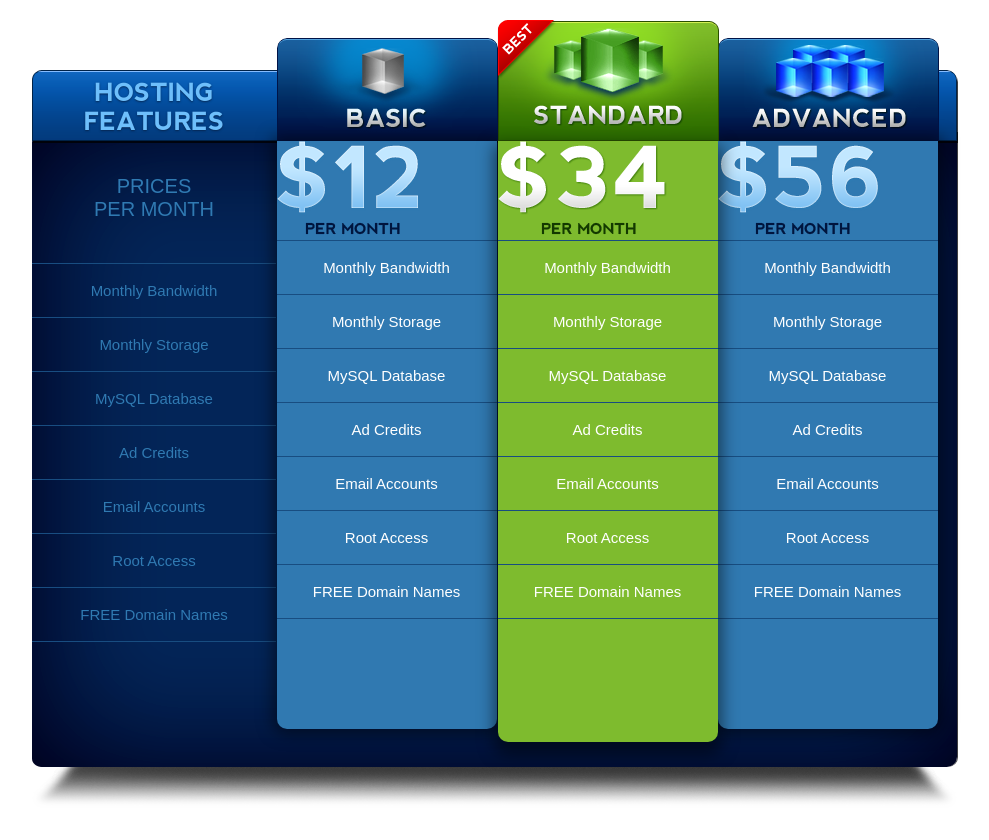
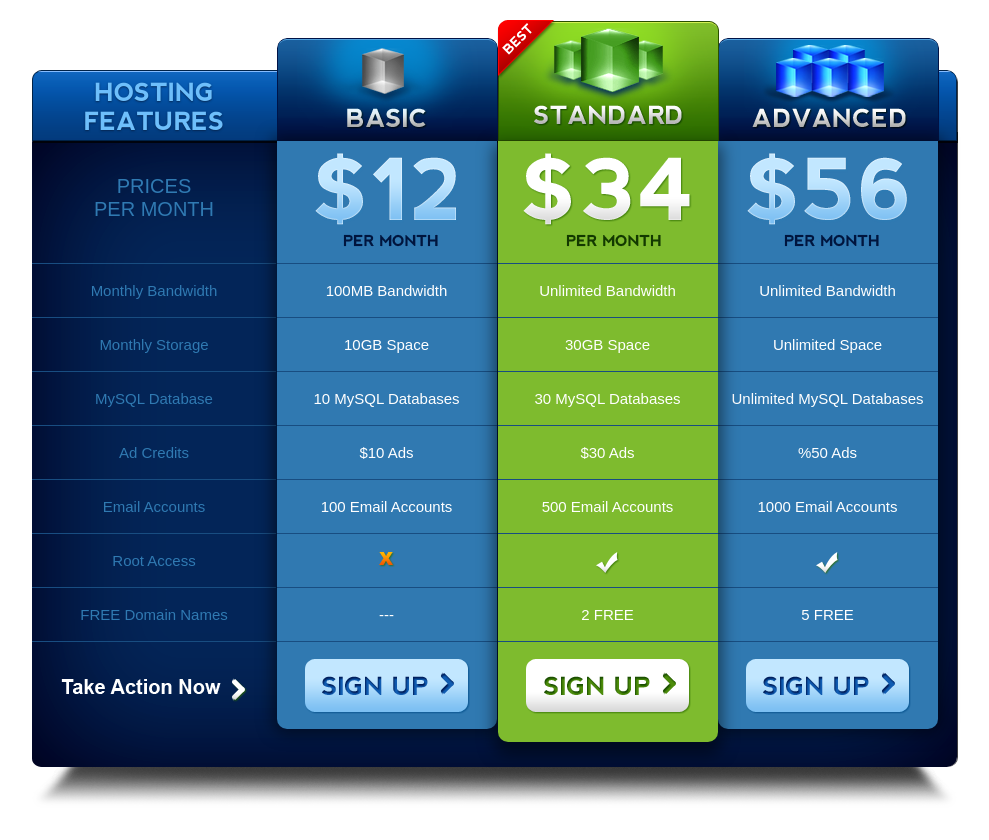
Before and after one commit to schao87/codify-adobe-assets, a plain HTML site: page index.html in a window 1280 px wide. Shown: the whole page, without its empty margins (146-1135 px from the left). Drawn offline with Linux system fonts and the light colour scheme.

Commit message:
finished everything

```diff
--- a/index.html
+++ b/index.html
@@ -47,6 +47,7 @@
 	 					<div class="featuresText">FREE Domain Names</div>
 	 				</div>
 	 				<div class="divider"></div>
+	 				<img class="action" src="img/action.png">
 	 			</div>
 	 		</div>
 	 		<div class="backshadow"></div>
@@ -55,114 +56,123 @@
 	 				<div class="packagename"></div>
 	 				<div class="basicDetails">
 	 					<div class="prices">
-	 						<img src="img/12bucks.png">
+	 						<img class="priceImg" src="img/12bucks.png">
 	 					</div>
 
 		 				<div class="packagedivider"></div>
 		 				<div class="packagesmallbox">
-		 					<div class="packageSpecs">Monthly Bandwidth</div>
+		 					<div class="packageSpecs">100MB Bandwidth</div>
 		 				</div>
 		 				<div class="packagedivider"></div>
 		 				<div class="packagesmallbox">
-		 					<div class="packageSpecs">Monthly Storage</div>
+		 					<div class="packageSpecs">10GB Space</div>
 		 				</div>
 		 				<div class="packagedivider"></div>
 		 				<div class="packagesmallbox">
-		 					<div class="packageSpecs">MySQL Database</div>
+		 					<div class="packageSpecs">10 MySQL Databases</div>
 		 				</div>
 		 				<div class="packagedivider"></div>
 		 				<div class="packagesmallbox">
-		 					<div class="packageSpecs">Ad Credits</div>
+		 					<div class="packageSpecs">$10 Ads</div>
 		 				</div>
 		 				<div class="packagedivider"></div>
 		 				<div class="packagesmallbox">
-		 					<div class="packageSpecs">Email Accounts</div>
+		 					<div class="packageSpecs">100 Email Accounts</div>
 		 				</div>
 		 				<div class="packagedivider"></div>
 		 				<div class="packagesmallbox">
-		 					<div class="packageSpecs">Root Access</div>
+		 					<div class="packageSpecs">
+		 						<img src="img/orangeX.png">
+		 					</div>
 		 				</div>
 		 				<div class="packagedivider"></div>
 		 				<div class="packagesmallbox">
-		 					<div class="packageSpecs">FREE Domain Names</div>
+		 					<div class="packageSpecs">---</div>
 		 				</div>
 		 				<div class="packagedivider"></div>
+		 				<img class="signupbtn" src="img/blueSignUp.png">
 	 				</div>
 	 			</div>
 	 			<div class="standard">
 	 				<div class="packagename"></div>
 	 				<div class="standardDetails">
 	 					<div class="prices">
-	 						<img src="img/34bucks.png">
+	 						<img class="priceImg" src="img/34bucks.png">
 	 					</div>
 
 		 				<div class="packagedivider"></div>
 		 				<div class="packagesmallbox">
-		 					<div class="packageSpecs">Monthly Bandwidth</div>
+		 					<div class="packageSpecs">Unlimited Bandwidth</div>
 		 				</div>
 		 				<div class="packagedivider"></div>
 		 				<div class="packagesmallbox">
-		 					<div class="packageSpecs">Monthly Storage</div>
+		 					<div class="packageSpecs">30GB Space</div>
 		 				</div>
 		 				<div class="packagedivider"></div>
 		 				<div class="packagesmallbox">
-		 					<div class="packageSpecs">MySQL Database</div>
+		 					<div class="packageSpecs">30 MySQL Databases</div>
 		 				</div>
 		 				<div class="packagedivider"></div>
 		 				<div class="packagesmallbox">
-		 					<div class="packageSpecs">Ad Credits</div>
+		 					<div class="packageSpecs">$30 Ads</div>
 		 				</div>
 		 				<div class="packagedivider"></div>
 		 				<div class="packagesmallbox">
-		 					<div class="packageSpecs">Email Accounts</div>
+		 					<div class="packageSpecs">500 Email Accounts</div>
 		 				</div>
 		 				<div class="packagedivider"></div>
 		 				<div class="packagesmallbox">
-		 					<div class="packageSpecs">Root Access</div>
+		 					<div class="packageSpecs">
+		 						<img src="img/check.png">
+		 					</div>
 		 				</div>
 		 				<div class="packagedivider"></div>
 		 				<div class="packagesmallbox">
-		 					<div class="packageSpecs">FREE Domain Names</div>
+		 					<div class="packageSpecs">2 FREE</div>
 		 				</div>
 		 				<div class="packagedivider"></div>
+		 				<img class="signupbtn" src="img/greenSignUp.png">
 	 				</div>
 	 			</div>
 	 			<div class="advanced">
 	 				<div class="packagename"></div>
 	 				<div class="advancedDetails">
 	 					<div class="prices">
-	 						<img src="img/56bucks.png">
+	 						<img class="priceImg" src="img/56bucks.png">
 	 					</div>
 
 		 				<div class="packagedivider"></div>
 		 				<div class="packagesmallbox">
-		 					<div class="packageSpecs">Monthly Bandwidth</div>
+		 					<div class="packageSpecs">Unlimited Bandwidth</div>
 		 				</div>
 		 				<div class="packagedivider"></div>
 		 				<div class="packagesmallbox">
-		 					<div class="packageSpecs">Monthly Storage</div>
+		 					<div class="packageSpecs">Unlimited Space</div>
 		 				</div>
 		 				<div class="packagedivider"></div>
 		 				<div class="packagesmallbox">
-		 					<div class="packageSpecs">MySQL Database</div>
+		 					<div class="packageSpecs">Unlimited MySQL Databases</div>
 		 				</div>
 		 				<div class="packagedivider"></div>
 		 				<div class="packagesmallbox">
-		 					<div class="packageSpecs">Ad Credits</div>
+		 					<div class="packageSpecs">%50 Ads</div>
 		 				</div>
 		 				<div class="packagedivider"></div>
 		 				<div class="packagesmallbox">
-		 					<div class="packageSpecs">Email Accounts</div>
+		 					<div class="packageSpecs">1000 Email Accounts</div>
 		 				</div>
 		 				<div class="packagedivider"></div>
 		 				<div class="packagesmallbox">
-		 					<div class="packageSpecs">Root Access</div>
+		 					<div class="packageSpecs">
+		 						<img src="img/check.png">
+		 					</div>
 		 				</div>
 		 				<div class="packagedivider"></div>
 		 				<div class="packagesmallbox">
-		 					<div class="packageSpecs">FREE Domain Names</div>
+		 					<div class="packageSpecs">5 FREE</div>
 		 				</div>
 		 				<div class="packagedivider"></div>
+		 				<img class="signupbtn" src="img/blueSignUp.png">
 	 				</div>
 	 			</div>
 	 		</div>
--- a/styles.css
+++ b/styles.css
@@ -167,5 +167,21 @@
 	margin-top: 19px;
 }
 .prices{
-
+	height: 121px;
+	width: 220px;
 }
+.priceImg{
+	display: block;
+	margin: auto;
+	padding-top: 12px;
+}
+.signupbtn{
+	display: block;
+	margin: 18px 28px;
+	float: left;
+}
+.action{
+	display: block;
+	margin: 37px 29.5px;
+	float: left;
+}
```
Also changed, not shown: img/action.png (added), img/blueSignUp.png (added), img/check.png (added), img/greenSignUp.png (added), img/orangeX.png (added).
